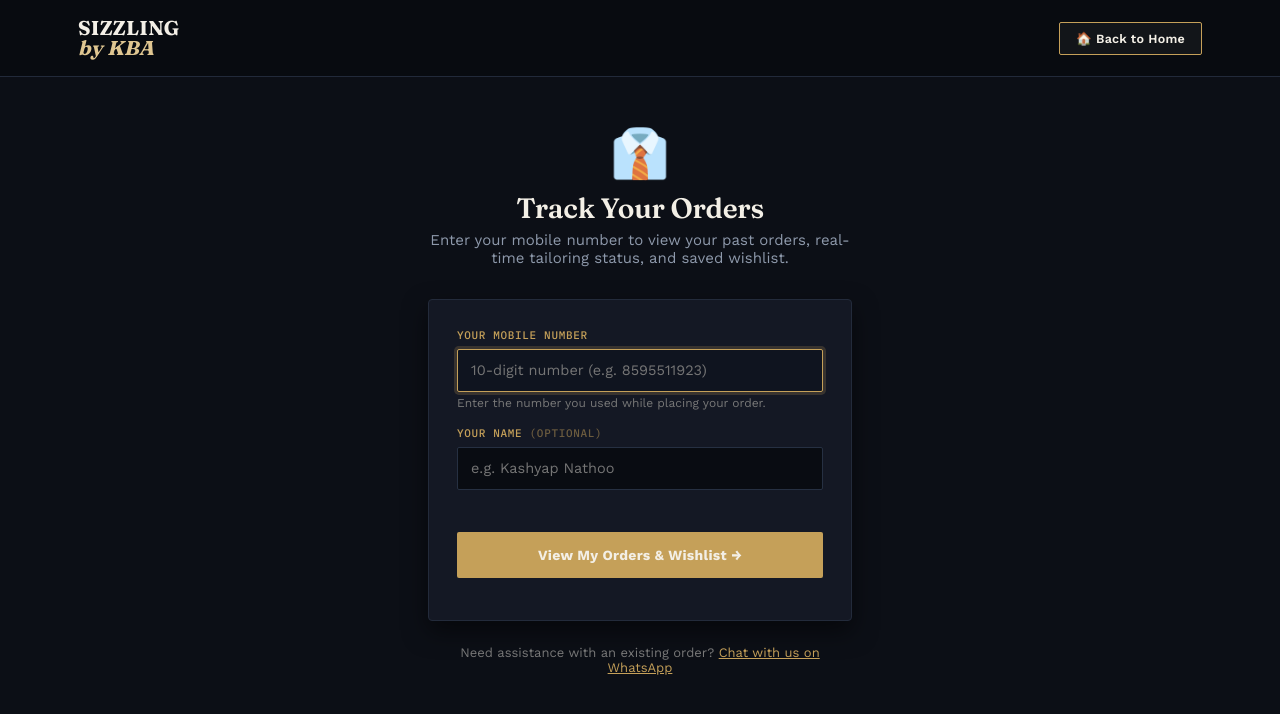
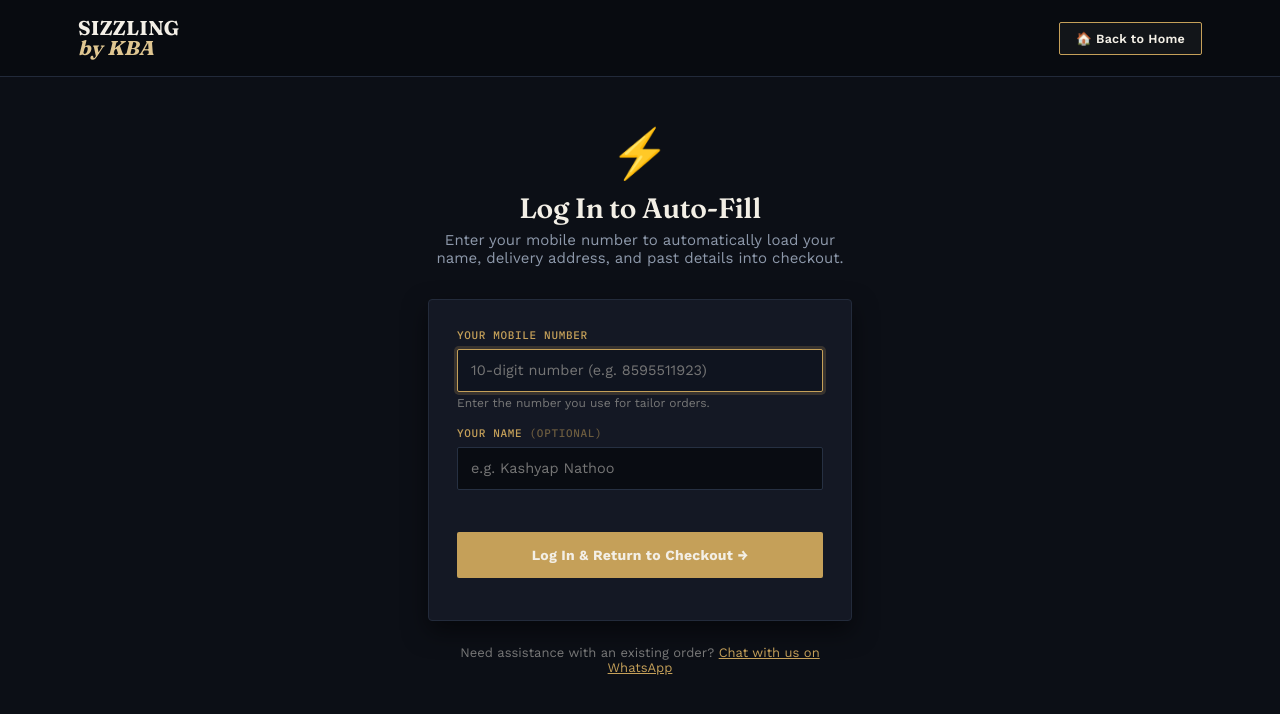
Before and after one commit to kashyapnathoo53-wq/Sizzling-by-KBA, a Flask app: page /account/login?next=/checkout in a window 1280 px wide. Shown: the top 714 px of the page. Run offline with Flask 3, Linux system fonts and the light colour scheme; data comes from the database, SQL or seed files in the repository; data that the repository does not hold is empty.

Commit message:
Fix login auto-fill and restore Back to Home navigation everywhere

```diff
--- a/app.py
+++ b/app.py
@@ -510,12 +510,32 @@ def checkout():
         if cust_id:
             customer = conn.execute("SELECT * FROM customers WHERE id=?", (cust_id,)).fetchone()
         if not customer and cust_phone:
-            customer = conn.execute("SELECT * FROM customers WHERE phone=?", (cust_phone,)).fetchone()
+            clean_p = _normalize_phone(cust_phone)
+            customer = conn.execute("SELECT * FROM customers WHERE phone=? OR phone=? OR phone=?", (clean_p, f"91{clean_p}", f"+91{clean_p}")).fetchone()
 
         if customer:
+            clean_p = _normalize_phone(customer["phone"])
+            c_name = (customer["name"] or "").strip()
+            if not c_name or c_name == "Customer":
+                past_order_name = conn.execute(
+                    """SELECT customer_name FROM orders
+                       WHERE (customer_id=? OR phone=? OR phone=? OR phone=?)
+                         AND customer_name IS NOT NULL AND customer_name != '' AND customer_name != 'Customer'
+                       ORDER BY id DESC LIMIT 1""",
+                    (customer["id"], clean_p, f"91{clean_p}", f"+91{clean_p}")
+                ).fetchone()
+                if past_order_name and past_order_name["customer_name"]:
+                    c_name = past_order_name["customer_name"].strip()
+                    conn.execute("UPDATE customers SET name=? WHERE id=?", (c_name, customer["id"]))
+                    conn.commit()
+                    customer = conn.execute("SELECT * FROM customers WHERE id=?", (customer["id"],)).fetchone()
+
             last_order = conn.execute(
-                "SELECT address FROM orders WHERE (customer_id=? OR phone=?) AND address IS NOT NULL AND address != '' ORDER BY id DESC LIMIT 1",
-                (customer["id"], customer["phone"])
+                """SELECT address FROM orders
+                   WHERE (customer_id=? OR phone=? OR phone=? OR phone=?)
+                     AND address IS NOT NULL AND address != ''
+                   ORDER BY id DESC LIMIT 1""",
+                (customer["id"], clean_p, f"91{clean_p}", f"+91{clean_p}")
             ).fetchone()
             if last_order and last_order["address"]:
                 last_address = last_order["address"]
@@ -622,11 +642,14 @@ def api_create_order():
               oi["size"], oi["price"], oi["qty"], oi["line_total"]))
 
     # Update customer name if provided and previously empty or default
-    if cust_id and name and name != "Customer":
+    clean_p = _normalize_phone(phone)
+    if name and name != "Customer":
         try:
-            cur.execute("UPDATE customers SET name=? WHERE id=? AND (name IS NULL OR name='Customer')", (name, cust_id))
+            cur.execute("UPDATE customers SET name=? WHERE (id=? OR phone=?) AND (name IS NULL OR name='' OR name='Customer')", (name, cust_id or 0, clean_p))
         except Exception:
             pass
+    if not cust_id and clean_p:
+        session["customer_phone"] = clean_p
 
     conn.commit()
     conn.close()
@@ -1465,18 +1488,34 @@ def _login_or_register_customer(clean_phone, name=None):
     """)
     conn.commit()
 
+    # Look up past orders for this phone number to infer customer name or address
+    past_order = conn.execute(
+        """SELECT customer_name, address FROM orders
+           WHERE (phone=? OR phone=? OR phone=?)
+             AND customer_name IS NOT NULL AND customer_name != '' AND customer_name != 'Customer'
+           ORDER BY id DESC LIMIT 1""",
+        (clean_phone, f"91{clean_phone}", f"+91{clean_phone}")
+    ).fetchone()
+
+    inferred_name = (past_order["customer_name"] if past_order and past_order["customer_name"] else "").strip()
+
+    final_name = (name or "").strip()
+    if not final_name and inferred_name:
+        final_name = inferred_name
+
     existing = conn.execute(
-        "SELECT * FROM customers WHERE phone=?", (clean_phone,)
+        "SELECT * FROM customers WHERE phone=? OR phone=? OR phone=?",
+        (clean_phone, f"91{clean_phone}", f"+91{clean_phone}")
     ).fetchone()
 
     if existing:
         cust_id = existing["id"]
-        if name and name.strip():
-            conn.execute("UPDATE customers SET name=? WHERE id=?", (name.strip(), cust_id))
+        if final_name and (existing["name"] == "Customer" or not existing["name"] or name):
+            conn.execute("UPDATE customers SET name=? WHERE id=?", (final_name, cust_id))
     else:
         conn.execute(
             "INSERT INTO customers(name, phone) VALUES (?,?)",
-            (name or "Customer", clean_phone),
+            (final_name or "Customer", clean_phone),
         )
         cust_id = conn.execute("SELECT last_insert_rowid()").fetchone()[0]
 
@@ -1532,10 +1571,33 @@ def api_direct_login():
         if len(clean_phone) != 10:
             return jsonify({"success": False, "error": "Please enter a valid 10-digit mobile number."}), 400
 
-        _login_or_register_customer(clean_phone, name)
+        cust_id = _login_or_register_customer(clean_phone, name)
+
+        # Retrieve saved customer info and last address
+        conn = get_db()
+        cust = conn.execute("SELECT * FROM customers WHERE id=?", (cust_id,)).fetchone()
+        last_order = conn.execute(
+            """SELECT address FROM orders
+               WHERE (customer_id=? OR phone=? OR phone=? OR phone=?)
+                 AND address IS NOT NULL AND address != ''
+               ORDER BY id DESC LIMIT 1""",
+            (cust_id, clean_phone, f"91{clean_phone}", f"+91{clean_phone}")
+        ).fetchone()
+        conn.close()
+
+        cust_name = cust["name"] if (cust and cust["name"] and cust["name"] != "Customer") else (name or "")
+        last_addr = last_order["address"] if (last_order and last_order["address"]) else ""
 
         next_url = request.args.get("next") or request.form.get("next") or url_for("my_orders")
-        return jsonify({"success": True, "redirect": next_url})
+        return jsonify({
+            "success": True,
+            "redirect": next_url,
+            "customer": {
+                "name": cust_name,
+                "phone": clean_phone,
+                "address": last_addr
+            }
+        })
     except Exception as e:
         import traceback
         traceback.print_exc()
--- a/static/css/style.css
+++ b/static/css/style.css
@@ -688,11 +688,19 @@ a:focus-visible, button:focus-visible, select:focus-visible, input:focus-visible
 /* ============================================================
    SIMPLE PAGE HEADER (checkout / payment / confirmation)
    ============================================================ */
+.is-hidden {
+  display: none !important;
+  pointer-events: none !important;
+  visibility: hidden !important;
+}
+
 .simple-header{
   background:var(--ink);
   color:var(--text-light);
   padding:20px 0;
   border-bottom:1px solid var(--ink-line);
+  position: relative;
+  z-index: 1000;
 }
 .simple-header .wrap{ display:flex; justify-content:space-between; align-items:center; }
 .simple-page{ padding:60px 0 90px; background:var(--paper); min-height:60vh; }
--- a/templates/admin/_header.html
+++ b/templates/admin/_header.html
@@ -9,7 +9,7 @@
     <a href="{{ url_for('admin_products') }}" class="{% if request.endpoint in ['admin_products', 'admin_product_new', 'admin_product_edit'] %}active{% endif %}">👔 Catalog</a>
     <a href="{{ url_for('admin_enquiries') }}" class="{% if request.endpoint == 'admin_enquiries' %}active{% endif %}">💬 Enquiries</a>
     <a href="{{ url_for('admin_settings') }}" class="{% if request.endpoint == 'admin_settings' %}active{% endif %}">⚙️ Settings</a>
-    <a href="/" style="color:var(--brass-light); font-weight:600;">🏠 Back to Home</a>
+    <a href="/" onclick="window.location.href='/'; return true;" style="color:var(--brass-light); font-weight:600; cursor:pointer;">🏠 Back to Home</a>
     <a class="logout" href="{{ url_for('admin_logout') }}">Log Out</a>
   </nav>
 </div>
--- a/templates/admin/login.html
+++ b/templates/admin/login.html
@@ -89,7 +89,7 @@
     </form>
 
     <div style="margin-top:24px; text-align:center; padding-top:18px; border-top:1px solid var(--border-subtle);">
-      <a href="/" style="font-size:13px; color:var(--brass-light); text-decoration:none; display:inline-flex; align-items:center; gap:6px;">🏠 Back to Home</a>
+      <a href="/" onclick="window.location.href='/'; return true;" style="font-size:13px; color:var(--brass-light); text-decoration:none; display:inline-flex; align-items:center; gap:6px; cursor:pointer;">🏠 Back to Home</a>
     </div>
   </div>
 </div>
--- a/templates/order_confirmation.html
+++ b/templates/order_confirmation.html
@@ -13,10 +13,10 @@
 </head>
 <body>
 
-<div class="simple-header">
+<div class="simple-header" style="position:relative; z-index:1001;">
   <div class="wrap">
-    <a href="/" class="logo" style="font-size:20px;">SIZZLING <em>by KBA</em></a>
-    <a href="/" class="btn btn-outline" style="padding:8px 16px; font-size:12.5px; display:inline-flex; align-items:center; gap:6px;">🏠 Back to Home</a>
+    <a href="/" onclick="window.location.href='/'; return true;" class="logo" style="font-size:20px; cursor:pointer; position:relative; z-index:1002;">SIZZLING <em>by KBA</em></a>
+    <a href="/" onclick="window.location.href='/'; return true;" class="btn btn-outline" style="padding:8px 16px; font-size:12.5px; display:inline-flex; align-items:center; gap:6px; cursor:pointer; position:relative; z-index:1002;">🏠 Back to Home</a>
   </div>
 </div>
 
--- a/templates/user/login.html
+++ b/templates/user/login.html
@@ -13,20 +13,28 @@
 </head>
 <body>
 
-<div class="simple-header">
+<div class="simple-header" style="position:relative; z-index:1001;">
   <div class="wrap">
-    <a href="/" class="logo" style="font-size:20px;">SIZZLING <em>by KBA</em></a>
-    <a href="/" class="btn btn-outline" style="padding:8px 16px; font-size:12.5px; display:inline-flex; align-items:center; gap:6px;">🏠 Back to Home</a>
+    <a href="/" onclick="window.location.href='/'; return true;" class="logo" style="font-size:20px; cursor:pointer; position:relative; z-index:1002;">SIZZLING <em>by KBA</em></a>
+    <a href="/" onclick="window.location.href='/'; return true;" class="btn btn-outline" style="padding:8px 16px; font-size:12.5px; display:inline-flex; align-items:center; gap:6px; cursor:pointer; position:relative; z-index:1002;">🏠 Back to Home</a>
   </div>
 </div>
 
 <div class="simple-page">
   <div class="wrap" style="max-width:480px;">
+    {% if 'checkout' in next_url %}
+    <div style="text-align:center; margin-bottom:32px;">
+      <div style="font-size:48px; margin-bottom:12px;">⚡</div>
+      <h1 style="font-size:28px; margin-bottom:8px;">Log In to Auto-Fill</h1>
+      <p class="sub" style="margin-bottom:0;">Enter your mobile number to automatically load your name, delivery address, and past details into checkout.</p>
+    </div>
+    {% else %}
     <div style="text-align:center; margin-bottom:32px;">
       <div style="font-size:48px; margin-bottom:12px;">👔</div>
       <h1 style="font-size:28px; margin-bottom:8px;">Track Your Orders</h1>
       <p class="sub" style="margin-bottom:0;">Enter your mobile number to view your past orders, real-time tailoring status, and saved wishlist.</p>
     </div>
+    {% endif %}
 
     <div class="form-card">
       {% with messages = get_flashed_messages(with_categories=true) %}
@@ -42,7 +50,7 @@
           <label for="loginPhone">Your Mobile Number</label>
           <input type="tel" id="loginPhone" name="phone" placeholder="10-digit number (e.g. 8595511923)"
                  maxlength="14" inputmode="numeric" required autocomplete="tel" autofocus>
-          <small style="color:#777; font-size:12px; margin-top:4px; display:block;">Enter the number you used while placing your order.</small>
+          <small style="color:#777; font-size:12px; margin-top:4px; display:block;">Enter the number you use for tailor orders.</small>
         </div>
 
         <div class="field" style="margin-bottom:20px;">
@@ -51,7 +59,11 @@
         </div>
 
         <button type="submit" class="btn btn-brass" id="loginSubmitBtn" style="width:100%; padding:14px; font-size:14px; font-weight:700;">
-          View My Orders &amp; Wishlist →
+          {% if 'checkout' in next_url %}
+            Log In &amp; Return to Checkout →
+          {% else %}
+            View My Orders &amp; Wishlist →
+          {% endif %}
         </button>
 
         <div id="loginStatus" class="form-status" style="margin-top:14px; text-align:center;"></div>
@@ -66,6 +78,20 @@
 
 <script>
   const nextUrl = new URLSearchParams(window.location.search).get("next") || "{{ next_url or '/account/orders' }}";
+
+  // Auto-populate from localStorage if already saved on this browser
+  try {
+    const raw = localStorage.getItem("sizzling_customer_info");
+    if (raw) {
+      const saved = JSON.parse(raw);
+      if (saved.phone && !document.getElementById("loginPhone").value) {
+        document.getElementById("loginPhone").value = saved.phone;
+      }
+      if (saved.name && !document.getElementById("loginName").value) {
+        document.getElementById("loginName").value = saved.name;
+      }
+    }
+  } catch (err) {}
 
   document.getElementById("directLoginForm").addEventListener("submit", function(e) {
     const rawPhone = document.getElementById("loginPhone").value.trim();
@@ -93,7 +119,7 @@
     // Prevent default to try fast AJAX, with immediate native form fallback on any network error
     e.preventDefault();
     btn.disabled = true;
-    btn.textContent = "Loading orders...";
+    btn.textContent = nextUrl.includes("checkout") ? "Loading checkout details..." : "Loading orders...";
     statusEl.textContent = "";
 
     fetch(`/api/account/direct_login?next=${encodeURIComponent(nextUrl)}`, {
@@ -111,14 +137,27 @@
       } catch (err) {}
 
       if (r.ok && res && res.success) {
-        statusEl.textContent = "✓ Verified! Loading your orders...";
+        statusEl.textContent = "✓ Verified! Loading details...";
         statusEl.className = "form-status success";
+
+        // Save customer details into localStorage for immediate client-side auto-fill
+        try {
+          const cust = res.customer || {};
+          const current = JSON.parse(localStorage.getItem("sizzling_customer_info") || "{}");
+          const merged = {
+            name: cust.name || name || current.name || "",
+            phone: cust.phone || digits || current.phone || "",
+            address: cust.address || current.address || ""
+          };
+          localStorage.setItem("sizzling_customer_info", JSON.stringify(merged));
+        } catch (e) {}
+
         window.location.href = res.redirect || nextUrl;
       } else if (res && res.error) {
         statusEl.textContent = res.error;
         statusEl.className = "form-status error";
         btn.disabled = false;
-        btn.textContent = "View My Orders & Wishlist →";
+        btn.textContent = nextUrl.includes("checkout") ? "Log In & Return to Checkout →" : "View My Orders & Wishlist →";
       } else {
         // Fallback: submit standard form natively
         document.getElementById("directLoginForm").submit();
--- a/templates/user/my_orders.html
+++ b/templates/user/my_orders.html
@@ -12,11 +12,11 @@
 </head>
 <body>
 
-<div class="simple-header">
+<div class="simple-header" style="position:relative; z-index:1001;">
   <div class="wrap">
-    <a href="/" class="logo" style="font-size:20px;">SIZZLING <em>by KBA</em></a>
+    <a href="/" onclick="window.location.href='/'; return true;" class="logo" style="font-size:20px; cursor:pointer; position:relative; z-index:1002;">SIZZLING <em>by KBA</em></a>
     <div style="display:flex; gap:12px; align-items:center;">
-      <a href="/" class="btn btn-outline" style="padding:8px 14px; font-size:12.5px; display:inline-flex; align-items:center; gap:6px;">🏠 Back to Home</a>
+      <a href="/" onclick="window.location.href='/'; return true;" class="btn btn-outline" style="padding:8px 14px; font-size:12.5px; display:inline-flex; align-items:center; gap:6px; cursor:pointer; position:relative; z-index:1002;">🏠 Back to Home</a>
       <a href="/account/wishlist" class="btn btn-outline" style="padding:8px 14px; font-size:12.5px;">♡ Wishlist</a>
       <a href="/account/logout" class="btn btn-outline" style="padding:8px 14px; font-size:12.5px;">Logout</a>
     </div>
--- a/templates/user/order_detail.html
+++ b/templates/user/order_detail.html
@@ -13,11 +13,11 @@
 </head>
 <body>
 
-<div class="simple-header">
+<div class="simple-header" style="position:relative; z-index:1001;">
   <div class="wrap">
-    <a href="/" class="logo" style="font-size:20px;">SIZZLING <em>by KBA</em></a>
+    <a href="/" onclick="window.location.href='/'; return true;" class="logo" style="font-size:20px; cursor:pointer; position:relative; z-index:1002;">SIZZLING <em>by KBA</em></a>
     <div style="display:flex; gap:10px; align-items:center;">
-      <a href="/" class="btn btn-outline" style="padding:8px 16px; font-size:12.5px; display:inline-flex; align-items:center; gap:6px;">🏠 Back to Home</a>
+      <a href="/" onclick="window.location.href='/'; return true;" class="btn btn-outline" style="padding:8px 16px; font-size:12.5px; display:inline-flex; align-items:center; gap:6px; cursor:pointer; position:relative; z-index:1002;">🏠 Back to Home</a>
       <a href="/account/orders" class="btn btn-outline" style="padding:8px 16px; font-size:12.5px;">← My Orders</a>
     </div>
   </div>
--- a/templates/user/wishlist.html
+++ b/templates/user/wishlist.html
@@ -12,11 +12,11 @@
 </head>
 <body>
 
-<div class="simple-header">
+<div class="simple-header" style="position:relative; z-index:1001;">
   <div class="wrap">
-    <a href="/" class="logo" style="font-size:20px;">SIZZLING <em>by KBA</em></a>
+    <a href="/" onclick="window.location.href='/'; return true;" class="logo" style="font-size:20px; cursor:pointer; position:relative; z-index:1002;">SIZZLING <em>by KBA</em></a>
     <div style="display:flex; gap:12px; align-items:center;">
-      <a href="/" class="btn btn-outline" style="padding:8px 14px; font-size:12.5px; display:inline-flex; align-items:center; gap:6px;">🏠 Back to Home</a>
+      <a href="/" onclick="window.location.href='/'; return true;" class="btn btn-outline" style="padding:8px 14px; font-size:12.5px; display:inline-flex; align-items:center; gap:6px; cursor:pointer; position:relative; z-index:1002;">🏠 Back to Home</a>
       <a href="/account/orders" class="btn btn-outline" style="padding:8px 14px; font-size:12.5px;">My Orders</a>
     </div>
   </div>
```
Also changed, not shown: static/js/checkout.js (+44 -1 lines), templates/checkout.html (+34 -16 lines), templates/payment.html (+26 -10 lines).
